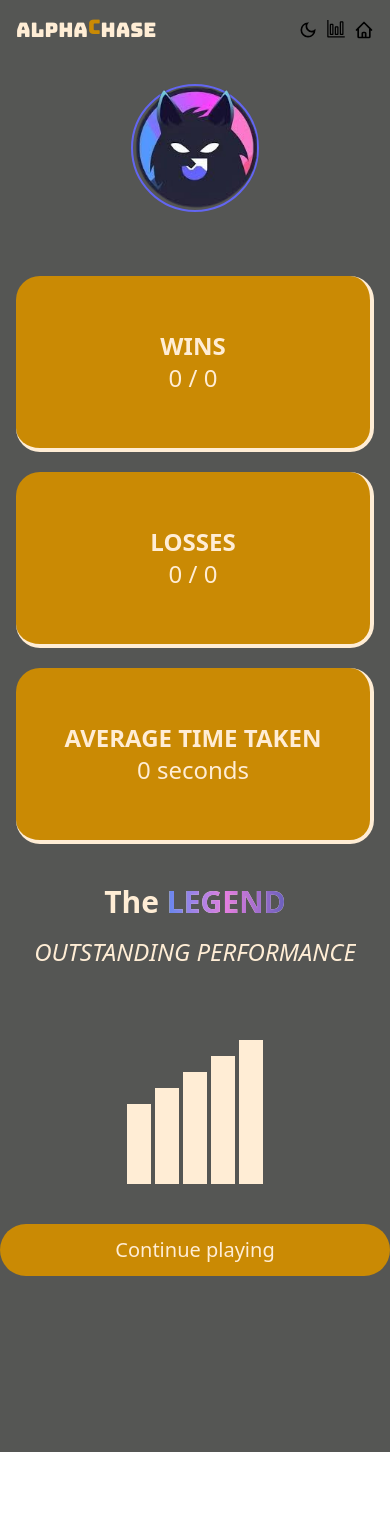
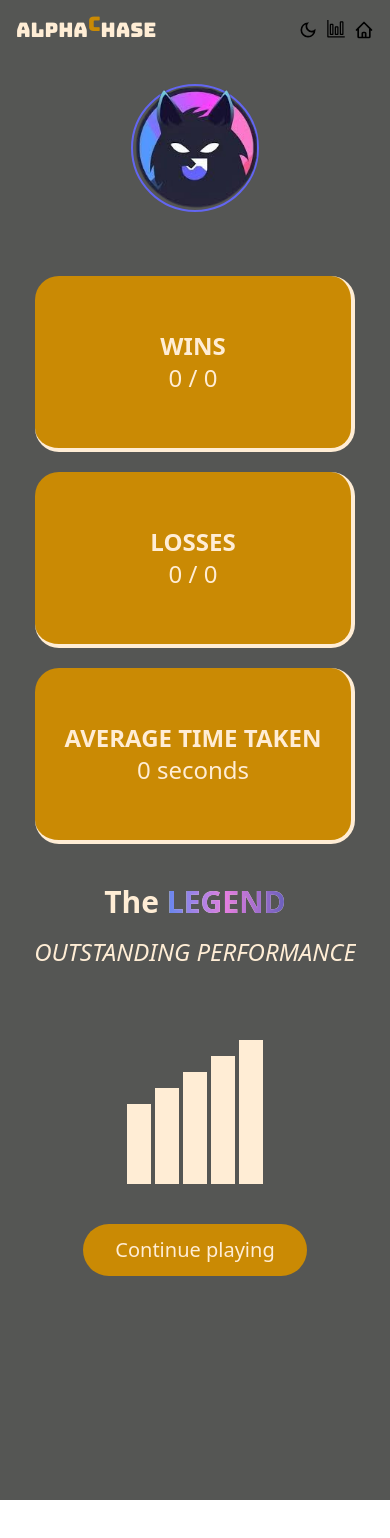
Before and after one commit to Minahil501/AlphaChase-, a React (Vite) app: page /Dashboard in a window 390 px wide. Before the commit the page ends 1492 px from the top, so only its background shows below. Built offline with nearby package versions, Linux system fonts and the light colour scheme.

Commit message:
Improved heading responsiveness across breakpoints

```diff
--- a/src/components/Dashboard.jsx
+++ b/src/components/Dashboard.jsx
@@ -92,22 +92,22 @@ const bars = [
   </nav>
     <main className="flex flex-col items-center justify-center gap-10 my-10">
   <div className="flex flex-col sm:flex-row justify-center gap-5 w-full max-w-6xl px-4">
-  <div className="h-44 bg-yellow-600 rounded-3xl flex flex-col items-center justify-center border-b-4 border-r-4 border-orange-100">
+  <div className="h-44 w-80 mx-auto sm:mx-0 sm:w-96 bg-yellow-600 rounded-3xl flex flex-col items-center justify-center border-b-4 border-r-4 border-orange-100">
     <p className="text-2xl sm:text-3xl font-bold text-orange-100">WINS</p>
     <p className="text-2xl sm:text-3xl text-orange-100">
       {figure_data.win} / {figure_data.total}
     </p>
   </div>
 
-      <div className="h-44 bg-yellow-600 rounded-3xl flex flex-col items-center justify-center border-b-4 border-r-4 border-orange-100">
+      <div className="h-44 w-80 mx-auto sm:mx-0 sm:w-96 bg-yellow-600 rounded-3xl flex flex-col items-center justify-center border-b-4 border-r-4 border-orange-100">
         <p className="text-2xl sm:text-3xl font-bold text-orange-100">LOSSES</p>
         <p className="text-2xl sm:text-3xl text-orange-100">
           {figure_data.losses} / {figure_data.total}
         </p>
       </div>
 
-      <div className="h-44 bg-yellow-600 rounded-3xl flex flex-col items-center justify-center border-b-4 border-r-4 border-orange-100">
-        <p className="text-2xl sm:text-3xl font-bold text-orange-100">
+      <div className="h-44 w-80  mx-auto sm:mx-0 sm:w-96 bg-yellow-600 rounded-3xl flex flex-col items-center justify-center border-b-4 border-r-4 border-orange-100">
+        <p className="text-2xl sm:text-3xl text-center font-bold text-orange-100">
           AVERAGE TIME TAKEN
         </p>
         <p className="text-2xl sm:text-3xl text-orange-100">
@@ -141,7 +141,7 @@ const bars = [
 
     <Link
       to="/Game"
-      className="w-full sm:w-96 text-center mb-44 py-3 sm:py-4 text-xl sm:text-2xl bg-yellow-600 text-orange-100 rounded-full hover:shadow-md hover:shadow-amber-100 hover:scale-105 transition"
+      className="w-56 sm:w-96 text-center mb-56 py-3 sm:py-4 text-xl sm:text-2xl bg-yellow-600 text-orange-100 rounded-full hover:shadow-md hover:shadow-amber-100 hover:scale-105 transition"
     >
       Continue playing
     </Link>
```
